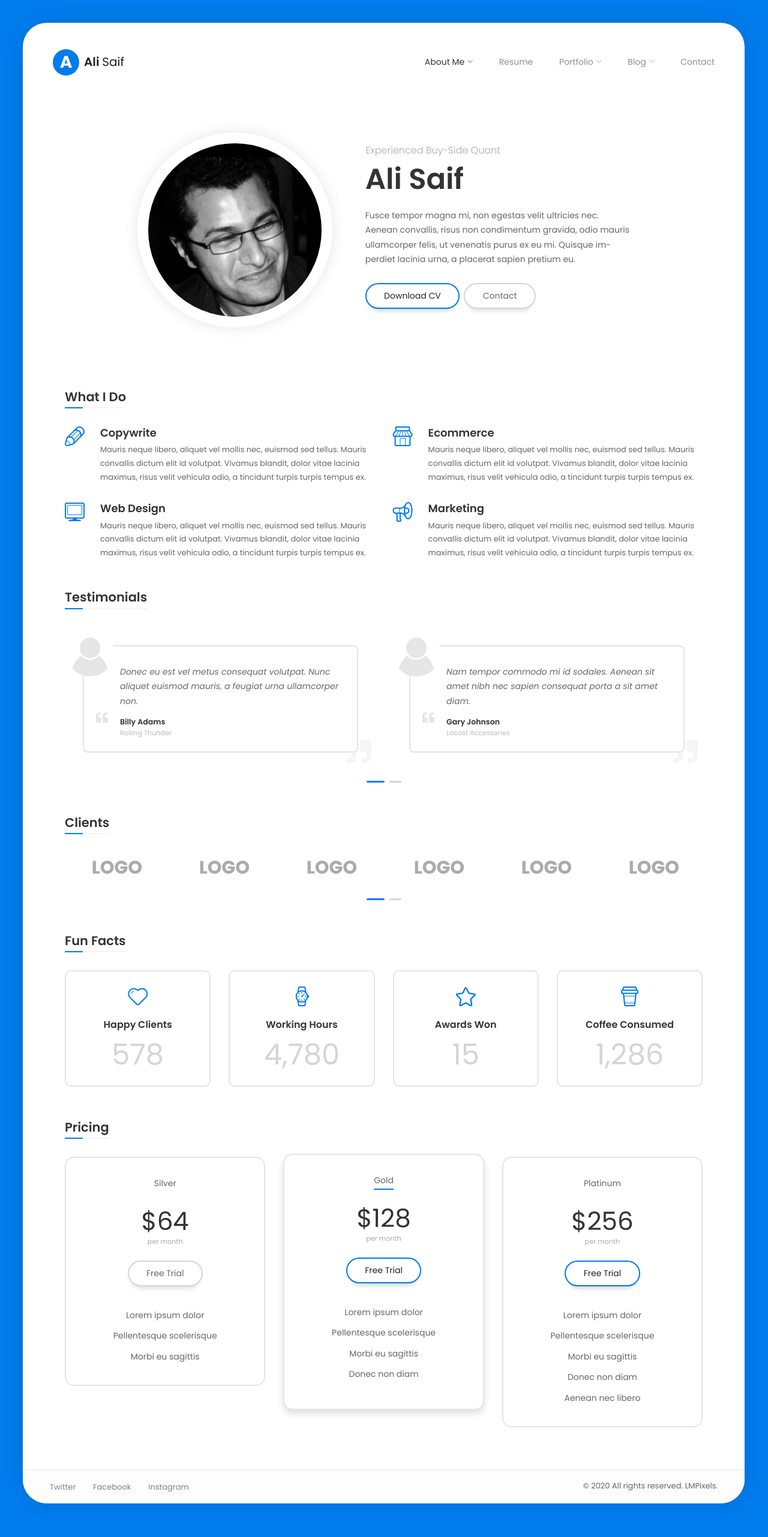
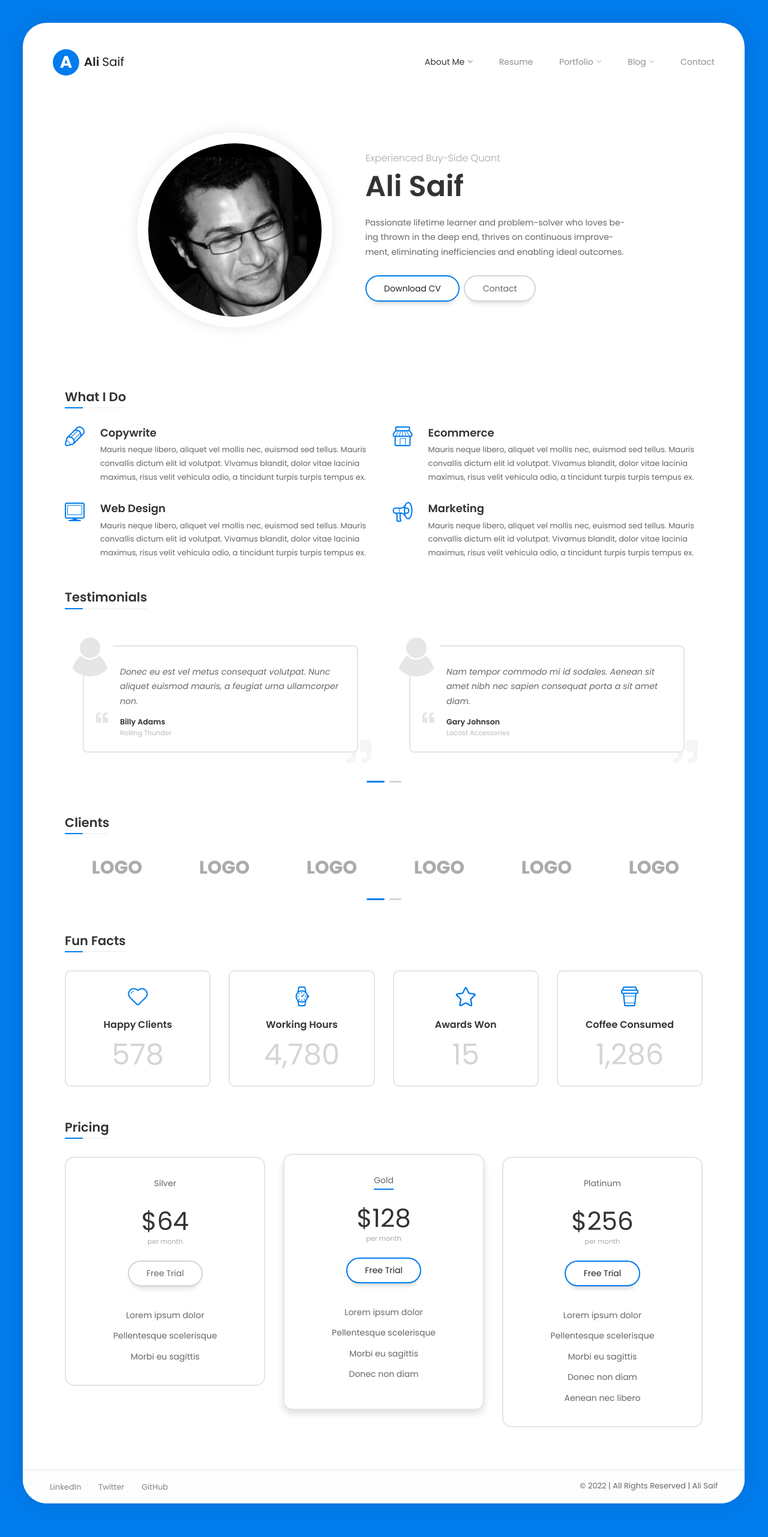
Before and after one commit to integracore2/integracore2.github.io, a Jekyll site: the page built from index.md, in a window 1280 px wide. Shown: the whole page at 60% size. Built offline with Jekyll 4.4.1, drawn with Linux system fonts in a browser that asks for light colours.

Commit message:
Add author info to Jekyll config and tagged HTML

```diff
--- a/_config.yml
+++ b/_config.yml
@@ -6,7 +6,8 @@ show_downloads: false
 google_analytics:
 # theme: jekyll-theme-integracore2-light
 author:
-    name: Saif (integracore2)
+    name: Ali Saif
+    bio: Passionate lifetime learner and problem-solver who loves being thrown in the deep end, thrives on continuous improvement, eliminating inefficiencies and enabling ideal outcomes.
     darwin_plf: https://www.darwinex.com/darwin/PLF?detail_view=true
     darwin_lzl: https://www.darwinex.com/darwin/LZL?detail_view=true
     darwin_icx: https://www.darwinex.com/darwin/ICX?detail_view=true
--- a/_includes/footer.html
+++ b/_includes/footer.html
@@ -3,21 +3,21 @@
     <div class="footer-social">
       <ul class="footer-social-links">
         <li>
-          <a href="#" target="_blank">Twitter</a>
+          <a href="https://www.linkedin.com/in/ali-saif/" target="_blank">LinkedIn</a>
         </li>
 
         <li>
-          <a href="#" target="_blank">Facebook</a>
+          <a href="https://twitter.com/integracore2" target="_blank">Twitter</a>
         </li>
 
         <li>
-          <a href="#" target="_blank">Instagram</a>
+          <a href="https://github.com/integracore2" target="_blank">GitHub</a>
         </li>
       </ul>
     </div>
 
     <div class="footer-copyrights">
-      <p>© 2020 All rights reserved. LMPixels.</p>
+      <p>© {{ site.time | date: "%Y" }} | All Rights Reserved | {{ site.author.name }}</p>
     </div>
   </footer>
   <!-- /Footer -->
--- a/_includes/header.html
+++ b/_includes/header.html
@@ -3,11 +3,11 @@
   <head>
     <meta charset="UTF-8" />
     <meta http-equiv="X-UA-Compatible" content="IE=edge">
-    <title>Leven - Resume / CV / vCard Template</title>
+    <title>{{ site.title }} | {{ site.description }}</title>
     <meta name="viewport" content="width=device-width, initial-scale=1.0, maximum-scale=1.0, user-scalable=no">
-    <meta name="description" content="Leven - Resume / CV / vCard Template" />
+    <meta name="description" content="{{ site.author.name | site.description }}" />
     <meta name="keywords" content="vcard, resposnive, retina, resume, jquery, css3, bootstrap, portfolio" />
-    <meta name="author" content="lmpixels" />
+    <meta name="author" content="{{ site.author.name }}" />
     <link rel="shortcut icon" href="{{ site.baseurl }}/favicon.ico">
 
 
--- a/_layouts/default.html
+++ b/_layouts/default.html
@@ -65,7 +65,7 @@
                             </div>
 
                             <h1>Ali Saif</h1>
-                            <p>Fusce tempor magna mi, non egestas velit ultricies nec. Aenean convallis, risus non condimentum gravida, odio mauris ullamcorper felis, ut venenatis purus ex eu mi. Quisque imperdiet lacinia urna, a placerat sapien pretium eu.</p>
+                            <p>{{ site.author.bio }}</p>
 
                             <div class="home-buttons">
                               <a href="#" target="_blank" class="btn btn-primary">Download CV</a>
```
Also changed, not shown: other parts of _layouts/default.html (+1 -1 lines).
